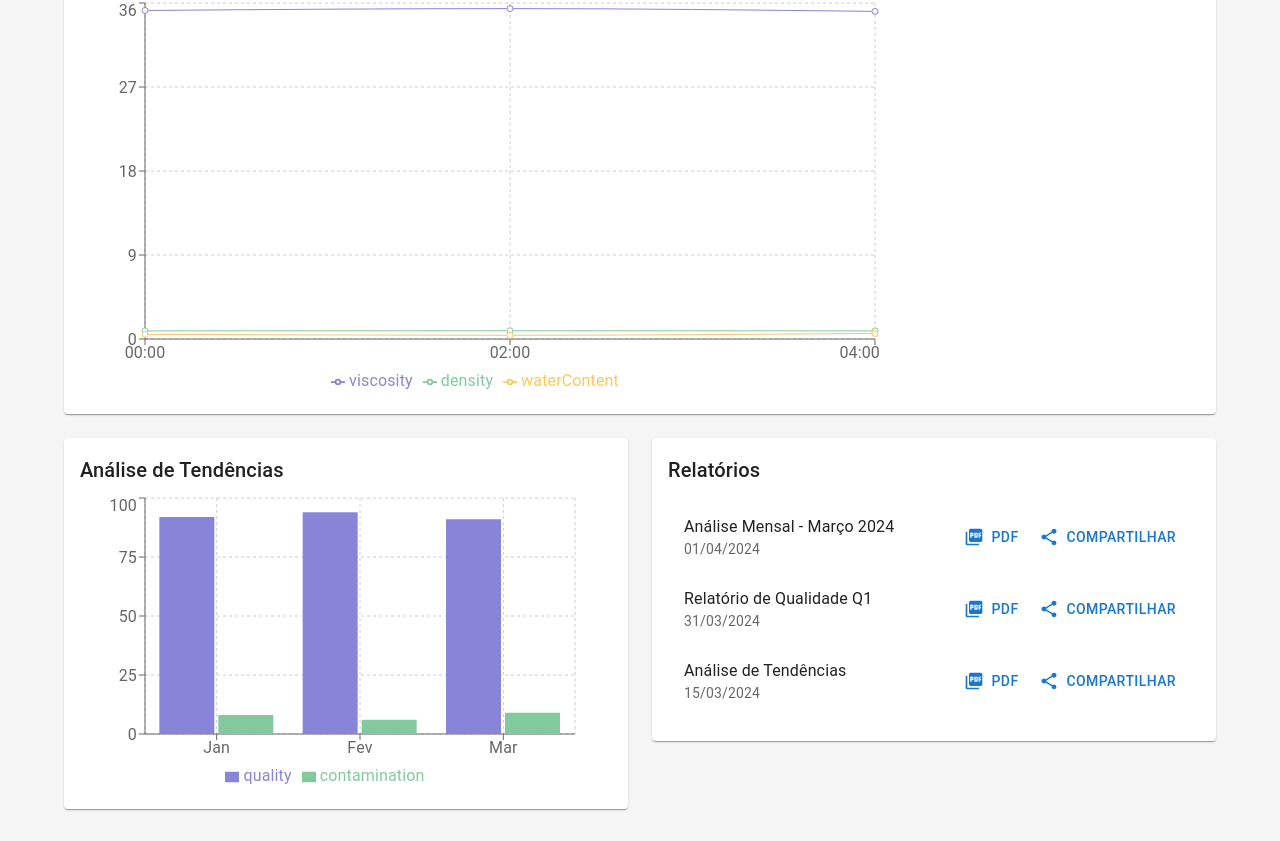
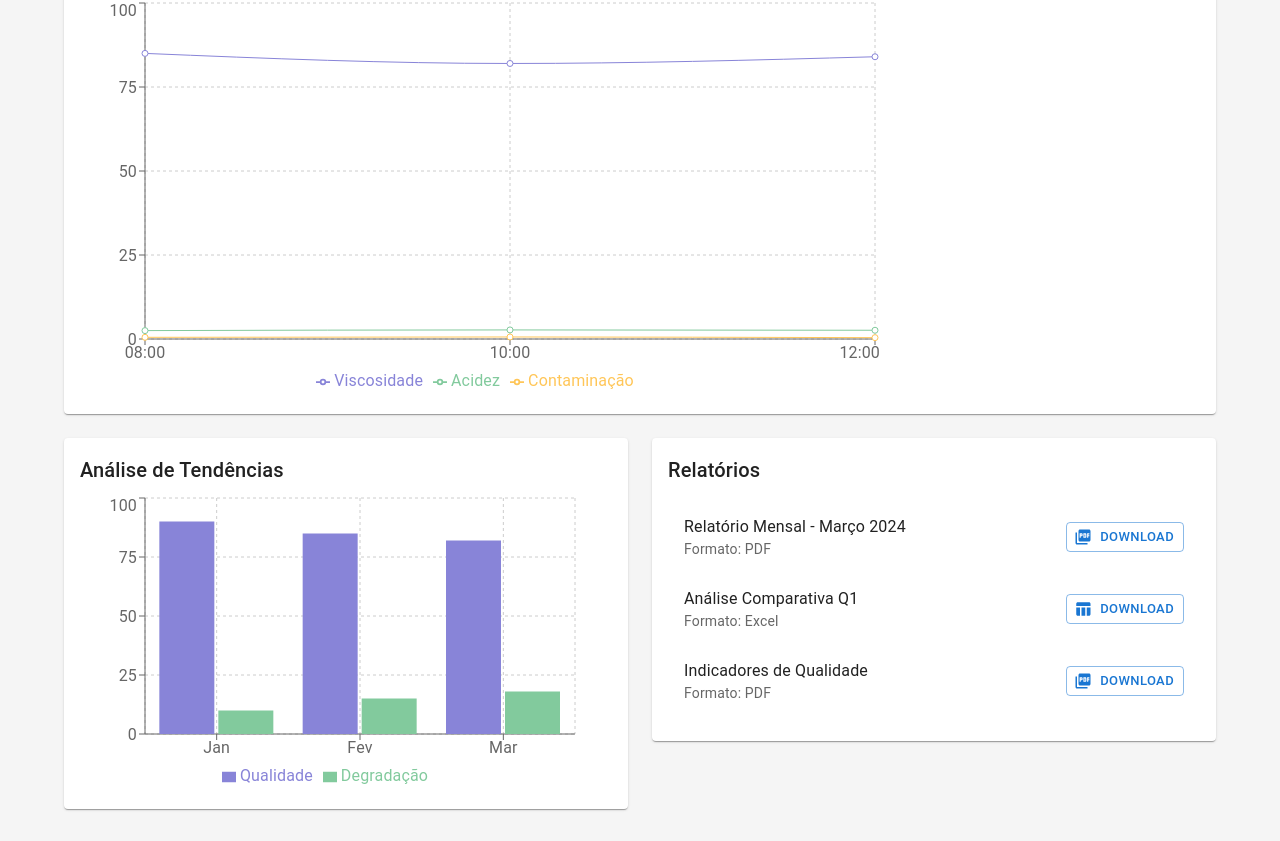
Before and after one commit to Adjalma/Portfolio, a React (Create React App) app: page /oil-analysis in a window 1280 px wide. Shown: the part 207-1048 px from the top of the page. Built offline with nearby package versions, Linux system fonts and the light colour scheme.

Commit message:
feat: adiciona componentes dos projetos e livros

```diff
--- a/src/projects/digital-library/src/components/BookList.tsx
+++ b/src/projects/digital-library/src/components/BookList.tsx
@@ -1,8 +1,8 @@
 import React from 'react';
 import { Grid, Card, CardContent, CardMedia, Typography, Button, Box } from '@mui/material';
 import { Download, Visibility } from '@mui/icons-material';
-import { Book } from '../../../types/books';
-import { books } from '../../../config/books';
+import { Book } from '../../../../types/books';
+import { books } from '../../../../config/books';
 
 export const BookList = () => {
   return (
--- a/src/projects/hse-dashboard/src/App.tsx
+++ b/src/projects/hse-dashboard/src/App.tsx
@@ -1,8 +1,8 @@
 import React from 'react';
 import { Box, Typography, Grid } from '@mui/material';
 import { SafetyMetrics } from './components/SafetyMetrics';
-import { IncidentReport } from './components/IncidentReport';
-import { EnvironmentalData } from './components/EnvironmentalData';
+import { IncidentReports } from './components/IncidentReports';
+import { ComplianceStatus } from './components/ComplianceStatus';
 
 export const HSEDashboardApp = () => {
   return (
@@ -11,14 +11,14 @@ export const HSEDashboardApp = () => {
         Dashboard HSE
       </Typography>
       <Grid container spacing={3}>
-        <Grid item xs={12} md={4}>
+        <Grid item xs={12}>
           <SafetyMetrics />
         </Grid>
-        <Grid item xs={12} md={4}>
-          <IncidentReport />
+        <Grid item xs={12} md={6}>
+          <IncidentReports />
         </Grid>
-        <Grid item xs={12} md={4}>
-          <EnvironmentalData />
+        <Grid item xs={12} md={6}>
+          <ComplianceStatus />
         </Grid>
       </Grid>
     </Box>
--- /dev/null
+++ b/src/projects/hse-dashboard/src/components/IncidentReports.tsx
@@ -0,0 +1,60 @@
+import React from 'react';
+import { Paper, Typography, List, ListItem, ListItemText, ListItemIcon, Chip } from '@mui/material';
+import { Warning, ErrorOutline, Info } from '@mui/icons-material';
+
+const incidents = [
+  {
+    id: 1,
+    type: 'high',
+    description: 'Vazamento de óleo detectado',
+    date: '2024-03-20',
+    status: 'Em investigação'
+  },
+  {
+    id: 2,
+    type: 'medium',
+    description: 'Falha em equipamento de proteção',
+    date: '2024-03-18',
+    status: 'Resolvido'
+  },
+  {
+    id: 3,
+    type: 'low',
+    description: 'Procedimento de segurança não seguido',
+    date: '2024-03-15',
+    status: 'Em análise'
+  }
+];
+
+export const IncidentReports = () => {
+  return (
+    <Paper sx={{ p: 2 }}>
+      <Typography variant="h6" gutterBottom>
+        Relatórios de Incidentes
+      </Typography>
+      <List>
+        {incidents.map((incident) => (
+          <ListItem key={incident.id}>
+            <ListItemIcon>
+              {incident.type === 'high' && <Warning color="error" />}
+              {incident.type === 'medium' && <ErrorOutline color="warning" />}
+              {incident.type === 'low' && <Info color="info" />}
+            </ListItemIcon>
+            <ListItemText
+              primary={incident.description}
+              secondary={`Data: ${incident.date}`}
+            />
+            <Chip
+              label={incident.status}
+              color={
+                incident.status === 'Resolvido' ? 'success' :
+                incident.status === 'Em investigação' ? 'warning' : 'info'
+              }
+              size="small"
+            />
+          </ListItem>
+        ))}
+      </List>
+    </Paper>
+  );
+};
--- a/src/projects/hse-dashboard/src/components/SafetyMetrics.tsx
+++ b/src/projects/hse-dashboard/src/components/SafetyMetrics.tsx
@@ -1,14 +1,12 @@
 import React from 'react';
-import { Paper, Typography, Grid, Box } from '@mui/material';
-import { PieChart, Pie, Cell, Legend, Tooltip } from 'recharts';
+import { Paper, Typography, Grid, Card, CardContent } from '@mui/material';
+import { LineChart, Line, XAxis, YAxis, CartesianGrid, Tooltip, Legend } from 'recharts';
 
-const data = [
-  { name: 'Dias sem acidentes', value: 365 },
-  { name: 'Incidentes reportados', value: 12 },
-  { name: 'Quase acidentes', value: 24 }
+const safetyData = [
+  { month: 'Jan', incidents: 2, nearMisses: 5, daysWithoutAccidents: 30 },
+  { month: 'Fev', incidents: 1, nearMisses: 3, daysWithoutAccidents: 60 },
+  { month: 'Mar', incidents: 0, nearMisses: 4, daysWithoutAccidents: 90 }
 ];
-
-const COLORS = ['#0088FE', '#00C49F', '#FFBB28'];
 
 export const SafetyMetrics = () => {
   return (
@@ -16,25 +14,20 @@ export const SafetyMetrics = () => {
       <Typography variant="h6" gutterBottom>
         Métricas de Segurança
       </Typography>
-      <Box sx={{ height: 300 }}>
-        <PieChart width={400} height={300}>
-          <Pie
-            data={data}
-            cx={200}
-            cy={150}
-            innerRadius={60}
-            outerRadius={80}
-            fill="#8884d8"
-            dataKey="value"
-          >
-            {data.map((entry, index) => (
-              <Cell key={`cell-${index}`} fill={COLORS[index % COLORS.length]} />
-            ))}
-          </Pie>
-          <Tooltip />
-          <Legend />
-        </PieChart>
-      </Box>
+      <Grid container spacing={2}>
+        <Grid item xs={12}>
+          <LineChart width={800} height={400} data={safetyData}>
+            <CartesianGrid strokeDasharray="3 3" />
+            <XAxis dataKey="month" />
+            <YAxis />
+            <Tooltip />
+            <Legend />
+            <Line type="monotone" dataKey="incidents" stroke="#ff4444" name="Incidentes" />
+            <Line type="monotone" dataKey="nearMisses" stroke="#ffbb33" name="Quase Acidentes" />
+            <Line type="monotone" dataKey="daysWithoutAccidents" stroke="#00C851" name="Dias sem Acidentes" />
+          </LineChart>
+        </Grid>
+      </Grid>
     </Paper>
   );
 };
--- a/src/projects/oil-analysis/src/components/OilQualityDashboard.tsx
+++ b/src/projects/oil-analysis/src/components/OilQualityDashboard.tsx
@@ -2,10 +2,10 @@ import React from 'react';
 import { Paper, Typography, Grid } from '@mui/material';
 import { LineChart, Line, XAxis, YAxis, CartesianGrid, Tooltip, Legend } from 'recharts';
 
-const data = [
-  { time: '00:00', viscosity: 35.2, density: 0.87, waterContent: 0.5 },
-  { time: '02:00', viscosity: 35.4, density: 0.88, waterContent: 0.4 },
-  { time: '04:00', viscosity: 35.1, density: 0.87, waterContent: 0.6 },
+const oilData = [
+  { time: '08:00', viscosity: 85, acidity: 2.5, contamination: 0.5 },
+  { time: '10:00', viscosity: 82, acidity: 2.7, contamination: 0.6 },
+  { time: '12:00', viscosity: 84, acidity: 2.6, contamination: 0.4 }
 ];
 
 export const OilQualityDashboard = () => {
@@ -16,15 +16,15 @@ export const OilQualityDashboard = () => {
       </Typography>
       <Grid container spacing={2}>
         <Grid item xs={12}>
-          <LineChart width={800} height={400} data={data}>
+          <LineChart width={800} height={400} data={oilData}>
             <CartesianGrid strokeDasharray="3 3" />
             <XAxis dataKey="time" />
             <YAxis />
             <Tooltip />
             <Legend />
-            <Line type="monotone" dataKey="viscosity" stroke="#8884d8" />
-            <Line type="monotone" dataKey="density" stroke="#82ca9d" />
-            <Line type="monotone" dataKey="waterContent" stroke="#ffc658" />
+            <Line type="monotone" dataKey="viscosity" stroke="#8884d8" name="Viscosidade" />
+            <Line type="monotone" dataKey="acidity" stroke="#82ca9d" name="Acidez" />
+            <Line type="monotone" dataKey="contamination" stroke="#ffc658" name="Contaminação" />
           </LineChart>
         </Grid>
       </Grid>
--- a/src/projects/oil-analysis/src/components/ReportGenerator.tsx
+++ b/src/projects/oil-analysis/src/components/ReportGenerator.tsx
@@ -1,11 +1,11 @@
 import React from 'react';
-import { Paper, Typography, Button, Grid, List, ListItem, ListItemText } from '@mui/material';
-import { PictureAsPdf, Share } from '@mui/icons-material';
+import { Paper, Typography, List, ListItem, ListItemText, Button, Box } from '@mui/material';
+import { PictureAsPdf, TableChart } from '@mui/icons-material';
 
 const reports = [
-  { id: 1, title: 'Análise Mensal - Março 2024', date: '01/04/2024' },
-  { id: 2, title: 'Relatório de Qualidade Q1', date: '31/03/2024' },
-  { id: 3, title: 'Análise de Tendências', date: '15/03/2024' },
+  { id: 1, title: 'Relatório Mensal - Março 2024', type: 'PDF' },
+  { id: 2, title: 'Análise Comparativa Q1', type: 'Excel' },
+  { id: 3, title: 'Indicadores de Qualidade', type: 'PDF' }
 ];
 
 export const ReportGenerator = () => {
@@ -17,16 +17,16 @@ export const ReportGenerator = () => {
       <List>
         {reports.map((report) => (
           <ListItem key={report.id}>
-            <ListItemText
-              primary={report.title}
-              secondary={report.date}
-            />
-            <Button startIcon={<PictureAsPdf />} sx={{ mr: 1 }}>
-              PDF
-            </Button>
-            <Button startIcon={<Share />}>
-              Compartilhar
-            </Button>
+            <ListItemText primary={report.title} secondary={`Formato: ${report.type}`} />
+            <Box>
+              <Button
+                startIcon={report.type === 'PDF' ? <PictureAsPdf /> : <TableChart />}
+                variant="outlined"
+                size="small"
+              >
+                Download
+              </Button>
+            </Box>
           </ListItem>
         ))}
       </List>
--- a/src/projects/oil-analysis/src/components/TrendAnalysis.tsx
+++ b/src/projects/oil-analysis/src/components/TrendAnalysis.tsx
@@ -3,9 +3,9 @@ import { Paper, Typography, Grid } from '@mui/material';
 import { BarChart, Bar, XAxis, YAxis, CartesianGrid, Tooltip, Legend } from 'recharts';
 
 const trendData = [
-  { month: 'Jan', quality: 92, contamination: 8 },
-  { month: 'Fev', quality: 94, contamination: 6 },
-  { month: 'Mar', quality: 91, contamination: 9 },
+  { month: 'Jan', quality: 90, degradation: 10 },
+  { month: 'Fev', quality: 85, degradation: 15 },
+  { month: 'Mar', quality: 82, degradation: 18 }
 ];
 
 export const TrendAnalysis = () => {
@@ -22,8 +22,8 @@ export const TrendAnalysis = () => {
             <YAxis />
             <Tooltip />
             <Legend />
-            <Bar dataKey="quality" fill="#8884d8" />
-            <Bar dataKey="contamination" fill="#82ca9d" />
+            <Bar dataKey="quality" fill="#8884d8" name="Qualidade" />
+            <Bar dataKey="degradation" fill="#82ca9d" name="Degradação" />
           </BarChart>
         </Grid>
       </Grid>
```
